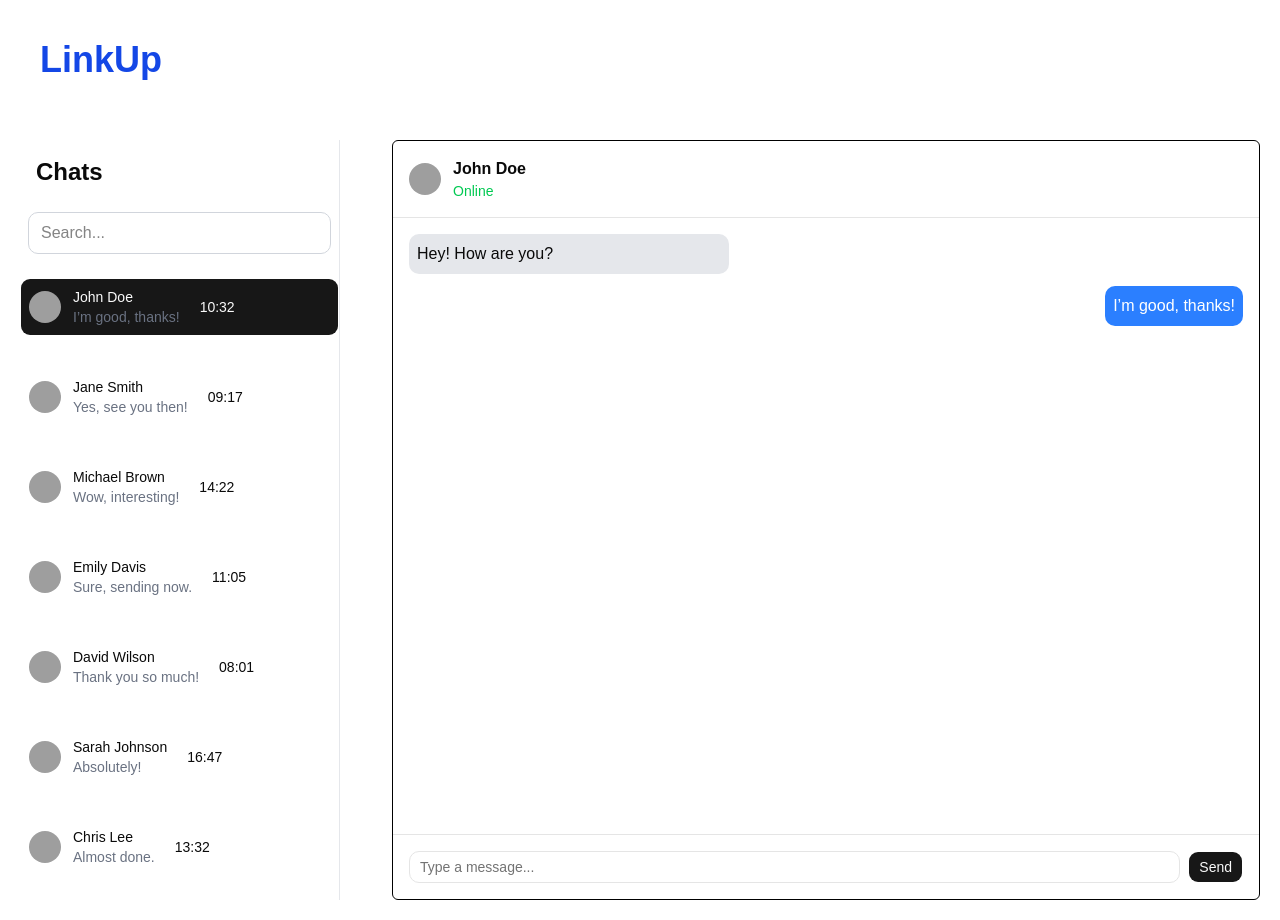
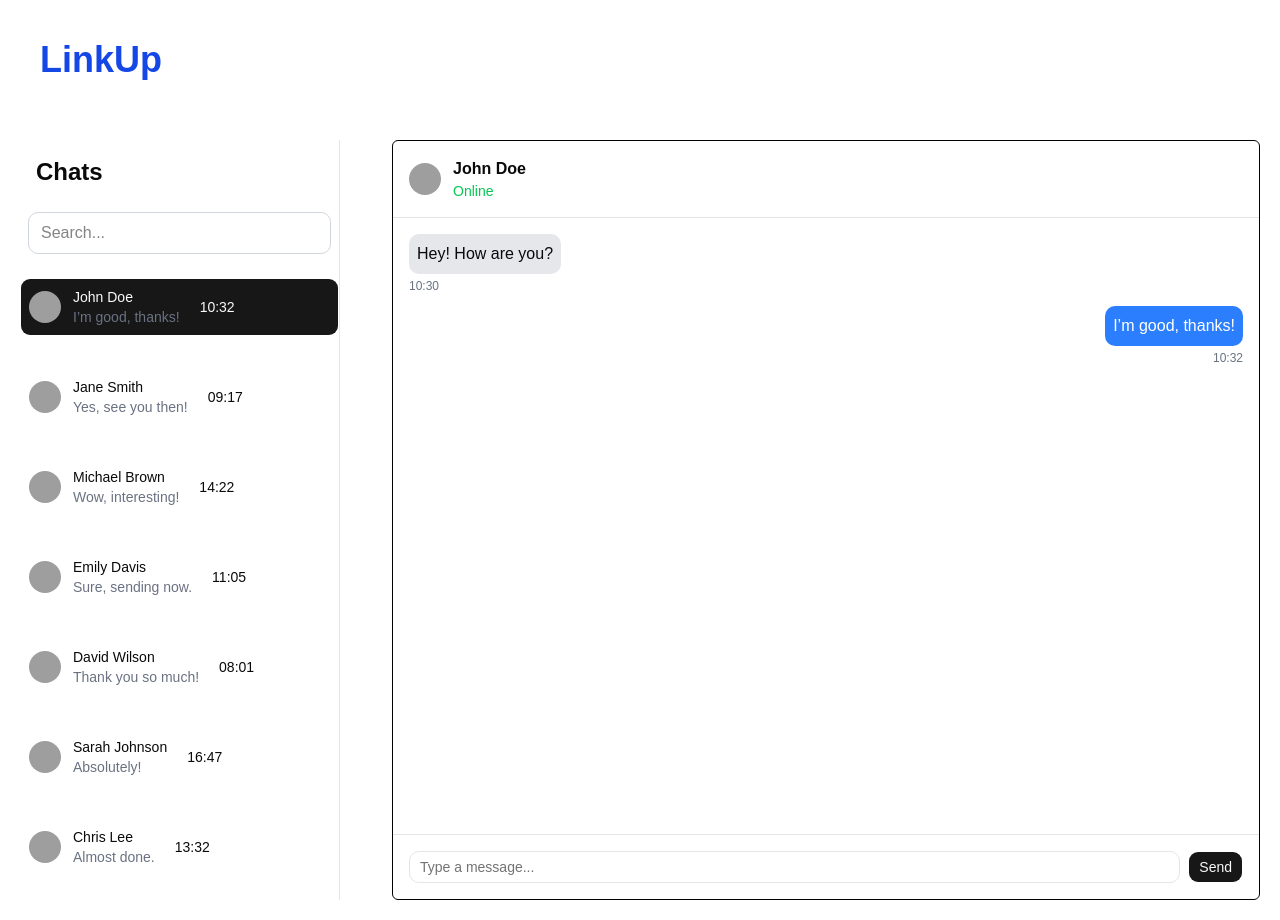
Before and after one commit to tahsin-99/messenger-app, a React (Vite) app: page / in a window 1280 px wide. Built offline with nearby package versions, Linux system fonts and the light colour scheme; grey boxes are pictures that could not be loaded.

Commit message:
text-timestamp-completed

```diff
--- a/src/components/chat/MessageList.tsx
+++ b/src/components/chat/MessageList.tsx
@@ -4,10 +4,13 @@ interface Message {
   id: string;
   text: string;
   senderId: string;
+  timestamp: string;
 }
+
 interface MessageListProps {
   messages: Message[];
 }
+
 const MessageList = ({ messages }: MessageListProps) => {
   return (
     <ScrollArea className="flex-1 p-4">
@@ -15,13 +18,24 @@ const MessageList = ({ messages }: MessageListProps) => {
         {messages.map((msg) => (
           <div
             key={msg.id}
-            className={`max-w-xs p-2 rounded-lg ${
-              msg.senderId === "me"
-                ? "bg-blue-500 text-white ml-auto"
-                : "bg-gray-200"
+            className={`flex flex-col ${
+              msg.senderId === "me" ? "items-end" : "items-start"
             }`}
           >
-            {msg.text}
+            {/* Bubble */}
+            <div
+              className={`p-2 rounded-lg max-w-xs ${
+                msg.senderId === "me"
+                  ? "bg-blue-500 text-white"
+                  : "bg-gray-200"
+              }`}
+            >
+              {msg.text}
+            </div>
+
+            <span className="text-xs text-gray-500 mt-1">
+              {msg.timestamp}
+            </span>
           </div>
         ))}
       </div>
```
